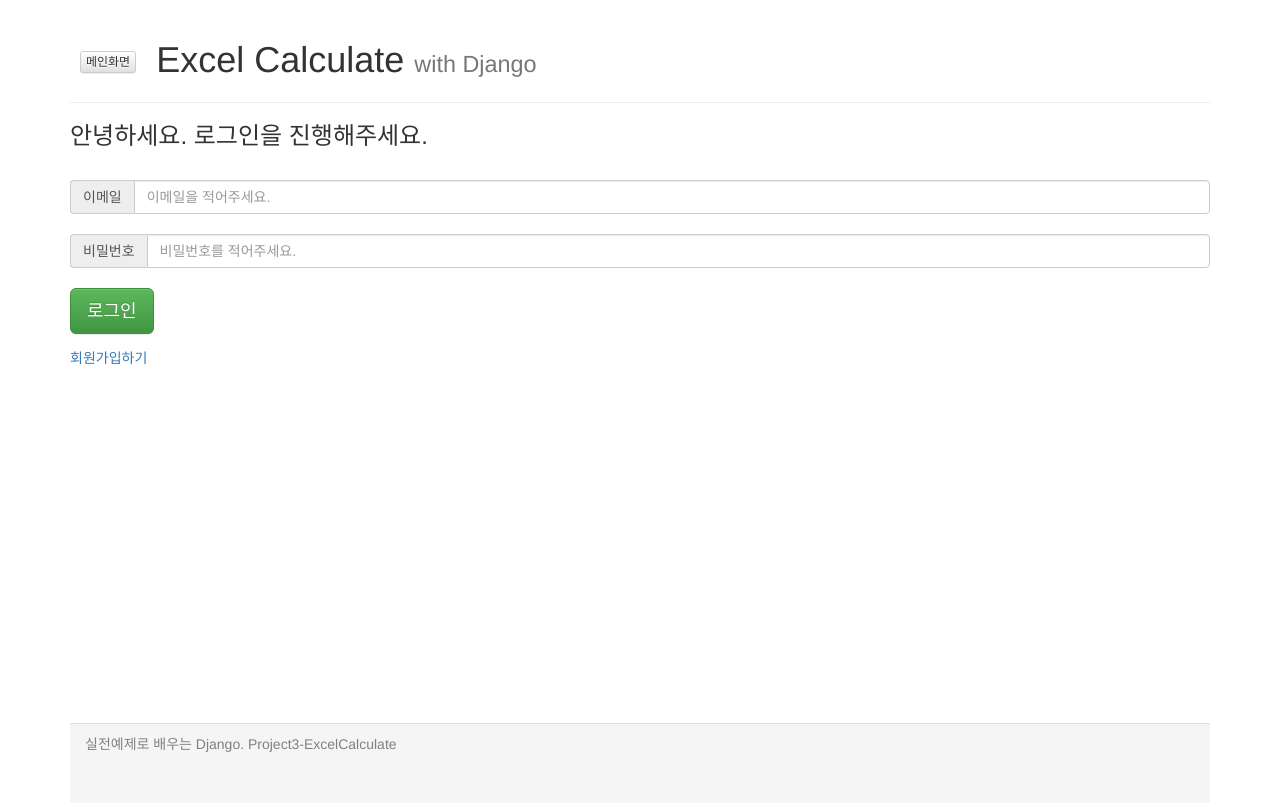
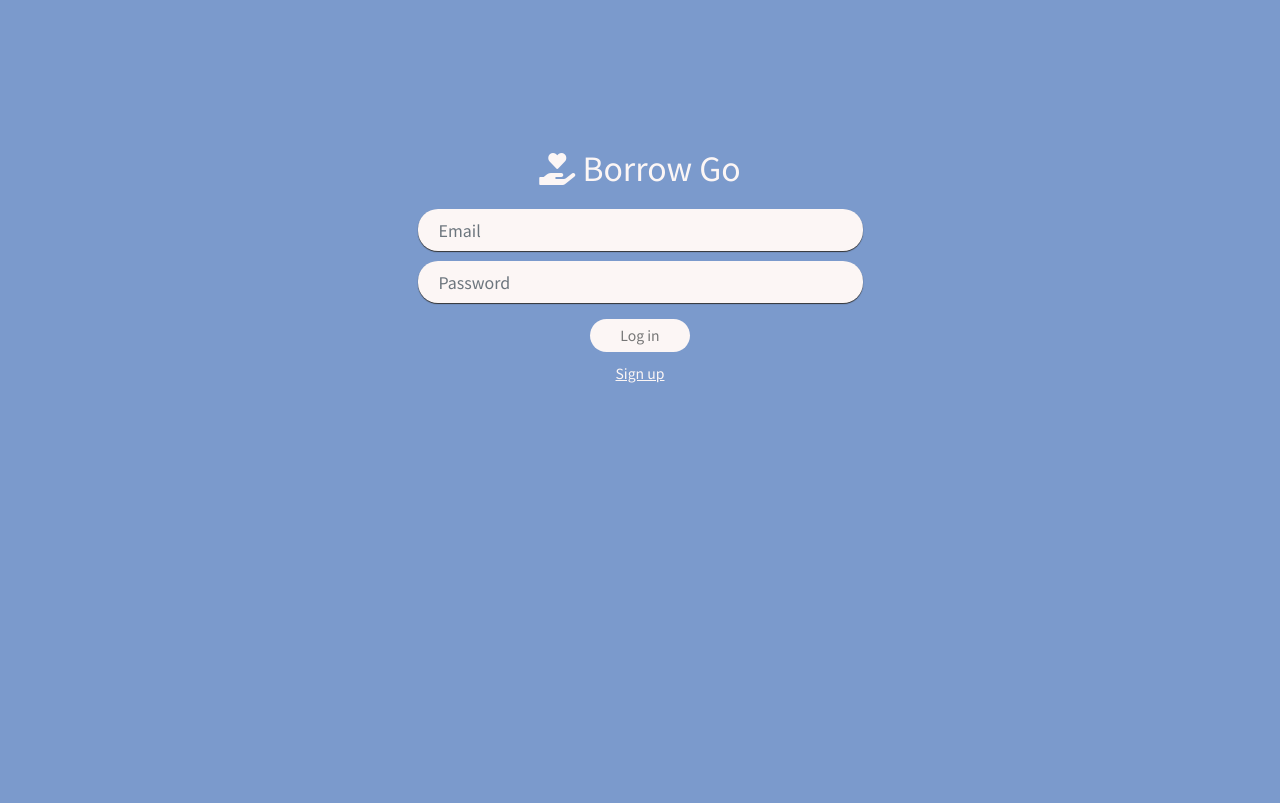
Before and after one commit to m0nd2y/BorrowGo, a Django app: page /signin in a window 1280 px wide. After the commit the page ends 383 px from the top, so only its background shows below. Run offline with Django 3.2, Linux system fonts and the light colour scheme; some libraries are stand-ins or nearby versions.

Commit message:
sync_login

```diff
--- a/BorrowGo/main/templates/signin.html
+++ b/BorrowGo/main/templates/signin.html
@@ -1,64 +1,99 @@
-<html lang="ko">
+<!DOCTYPE html>
+<html>
+
 <head>
-    <meta charset="UTF-8">
-
-    <!-- Boot strap -->
-    <!-- 합쳐지고 최소화된 최신 CSS -->
-    <link rel="stylesheet" href="https://maxcdn.bootstrapcdn.com/bootstrap/3.3.2/css/bootstrap.min.css">
-    <!-- 부가적인 테마 -->
-    <link rel="stylesheet" href="https://maxcdn.bootstrapcdn.com/bootstrap/3.3.2/css/bootstrap-theme.min.css">
-    <!-- 합쳐지고 최소화된 최신 자바스크립트 -->
-    <script src="https://maxcdn.bootstrapcdn.com/bootstrap/3.3.2/js/bootstrap.min.js"></script>
-
+  <meta charset="utf-8">
+  <meta name="viewport" content="width=device-width, initial-scale=1">
+  <title>Login</title>
+  <link rel="stylesheet" href="https://cdnjs.cloudflare.com/ajax/libs/font-awesome/5.15.4/css/all.min.css" type="text/css">
+  <link rel="stylesheet" href="https://static.pingendo.com/bootstrap/bootstrap-4.3.1.css">
+  <link rel="preconnect" href="https://fonts.googleapis.com">
+  <link rel="preconnect" href="https://fonts.gstatic.com" crossorigin>
+  <link href="https://fonts.googleapis.com/css2?family=Noto+Sans+KR&display=swap" rel="stylesheet">
   <style>
-        .content{
-            height: 75%;
+    h1, h2, h3, h4, h5, h6, button {
+      color: rgb(252, 246, 245);
+      font-family: 'Noto Sans KR', sans-serif;
     }
-        .messageDiv{
-            margin-top: 20px;
-            margin-bottom: 50px;
+    body {
+      margin:0;
+      padding:0;
+      background-color: rgb(123, 154, 204);
+      font-family: 'Noto Sans KR', sans-serif;
     }
-        .custom-btn{
-            font-size: 10px;
+    .login_form {
+      background-color: rgb(252, 246, 245);
+      border-radius: 20px;
+      border: 0px;
+      box-shadow: 0px 1px 1px #333;
+      padding: 21px;
+      color: rgb(123, 154, 204);
     }
-        .panel-footer{
-            height:10%;
-            color:gray;
+    .login_button {
+      background-color: rgb(252, 246, 245);
+      color: rgb(118, 118, 118) ;
+      border: 0;
+      border-radius: 20px;
+      width: 100px;
+      font-size: 14px;
+    }
+    .login_button:hover {
+      background-color: rgb(252, 246, 245);
     }
   </style>
+</head>
 
-    <title>Excel Calculate</title>
-</head>
 <body>
+  <div class="py-5" style="margin-top:100px;">
     <div class="container">
-        <div class="header">
-            <div class="page-header">
-                <h1>
-                    <a href="/" class="btn btn-default btn-xs" style="margin: 10px">메인화면</a>
-                    Excel Calculate <small>with Django</small>
-                </h1>
+      <div class="row">
+        <div class="col-md-3"></div>
+        <div class="col-md-6">
+          <form id="c_form-h" class="" action="signin/login" method="POST"> {% csrf_token %}
+            <div class="form-group row">
+              <div class="col-1"></div>
+              <div class="col-10">
+                <center>
+                  <h2><i class="fas fa-hand-holding-heart mb-3"></i> Borrow Go</h2>
+                </center>
+                <input type="email" class="form-control login_form" name="loginEmail" placeholder="Email">
+              </div>
+              <div class="col-1"></div>
+            </div>
+            <div class="form-group row">
+              <div class="col-1"></div>
+              <div class="col-10">
+                <input type="password" class="form-control login_form" name="loginPW" placeholder="Password" style="margin-top: -6px;">
+              </div>
+              <div class="col-1"></div>
+            </div>
+            <div class="form-group row">
+              <div class="col-1"></div>
+              <div class="col-10">
+                <center>
+                  <button type="submit" class="btn btn-primary login_button mb-2">Log in</button>
+                  <br>
+                  <a href="signup" style="font-size:14px; color: rgb(252, 246, 245); text-decoration: underline;">Sign up</a>
+                </center>
+              </div>
+              <div class="col-1"></div>
+            </div>
+          </form>
+        </div>
+        <div class="col-md-3"></div>
       </div>
     </div>
-        <div class="content">
-            <div class="mainDiv">
-                <h3>안녕하세요. 로그인을 진행해주세요.</h3><br>
-                <form action="signin/login" method="POST">{% csrf_token %}
-                    <div class="input-group">
-                        <span class="input-group-addon" id="basic-addon1">이메일</span>
-                        <input type="email" name='loginEmail' class="form-control" placeholder="이메일을 적어주세요." aria-describedby="basic-addon1">
-                    </div><br>
-                    <div class="input-group">
-                        <span class="input-group-addon" id="basic-addon1">비밀번호</span>
-                        <input type="password" name='loginPW' class="form-control" placeholder="비밀번호를 적어주세요." aria-describedby="basic-addon1">
-                    </div><br>
-                    <input type="submit" class="btn btn-success btn-lg" value="로그인">
-                </form>
-                <a href="signup">회원가입하기</a>
   </div>
-        </div>
-        <div class="panel-footer">
-            실전예제로 배우는 Django. Project3-ExcelCalculate
-        </div>
-    </div>
+  <script src="https://code.jquery.com/jquery-3.3.1.slim.min.js" integrity="sha384-q8i/X+965DzO0rT7abK41JStQIAqVgRVzpbzo5smXKp4YfRvH+8abtTE1Pi6jizo" crossorigin="anonymous"></script>
+  <script src="https://cdn.jsdelivr.net/npm/@popperjs/core@2.9.3/dist/umd/popper.min.js" integrity="sha384-eMNCOe7tC1doHpGoWe/6oMVemdAVTMs2xqW4mwXrXsW0L84Iytr2wi5v2QjrP/xp" crossorigin="anonymous"></script>
+  <script src="https://cdn.jsdelivr.net/npm/bootstrap@5.1.0/dist/js/bootstrap.min.js" integrity="sha384-cn7l7gDp0eyniUwwAZgrzD06kc/tftFf19TOAs2zVinnD/C7E91j9yyk5//jjpt/" crossorigin="anonymous"></script>
+
+  </script>
+	{% if messages %}
+		{% for message in messages %}
+		<script>alert("{{ message }}");</script>
+		{% endfor %}
+	{% endif %}
 </body>
+
 </html>
```
Also changed, not shown: BorrowGo/main/templates/signin_origin.html (added, +64 -0 lines), BorrowGo/db.sqlite3. Lines whose indentation alone changed are shown as unchanged.
